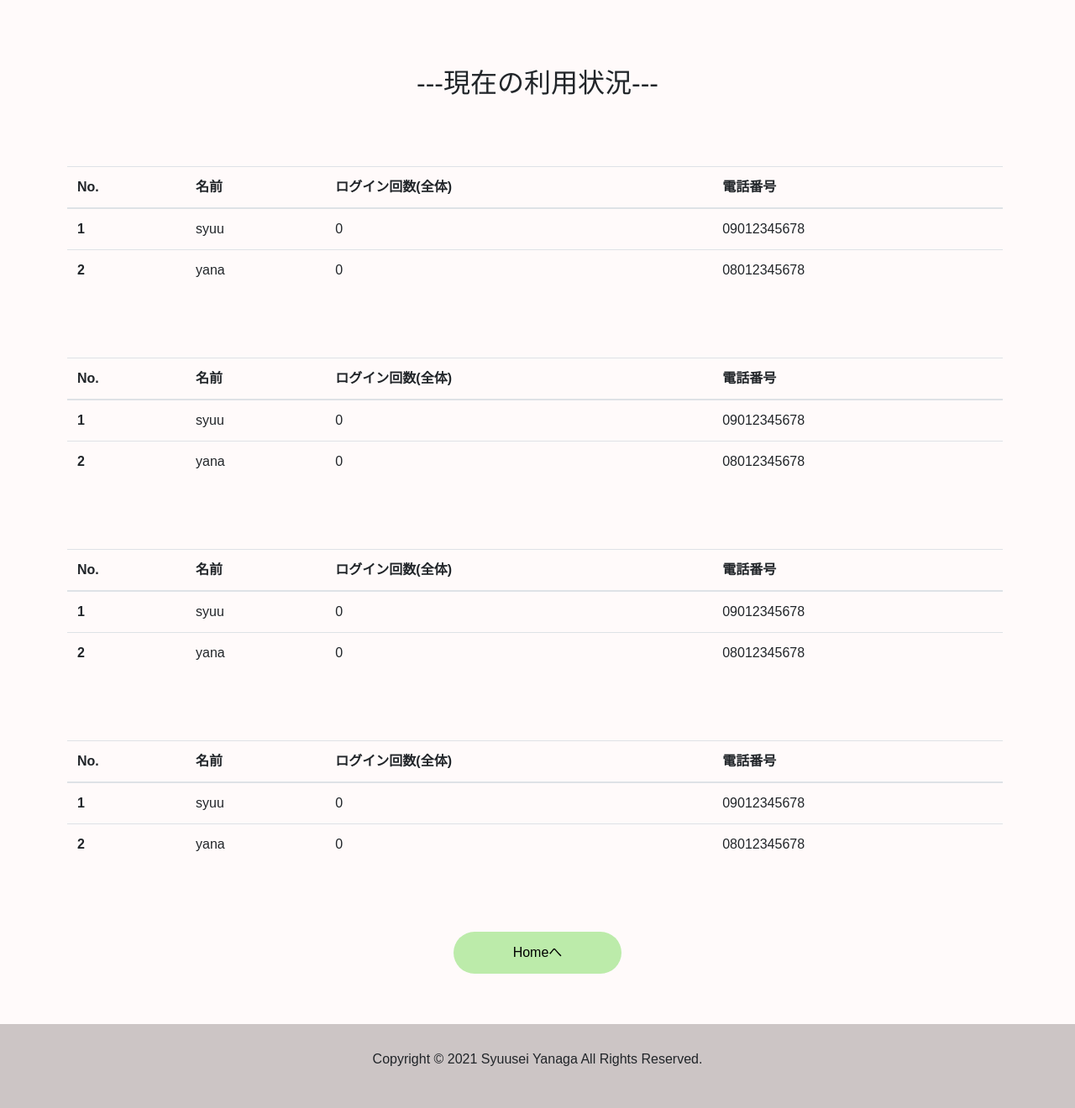
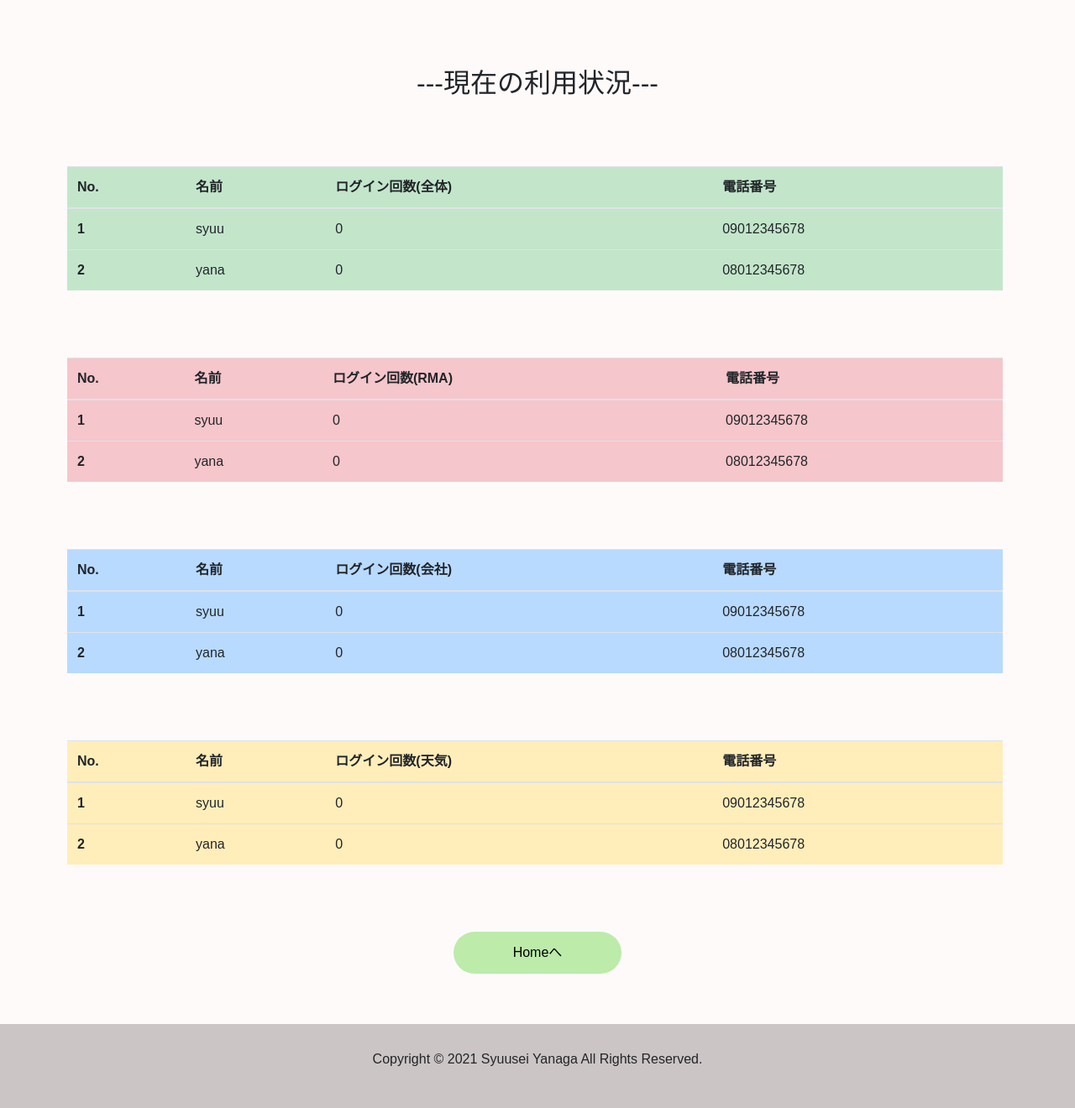
Before and after one commit to syuuyana/my_story, a Flask app: page /management in a window 1280 px wide. Shown: the part 100-1420 px from the top of the page at 84% size. Run offline with Flask 2, Linux system fonts and the light colour scheme; data comes from the database, SQL or seed files in the repository; data that the repository does not hold is empty; some libraries are stand-ins or nearby versions.

Commit message:
管理画面のフロント、機能強化

```diff
--- a/src/app/app.py
+++ b/src/app/app.py
@@ -60,7 +60,10 @@ def top():
 @app.route('/login/', methods=['GET', 'POST'])
 def login():
     msg = ""
-    times_now = 0  # ログイン回数格納
+    times_now = 0  # 全体のログイン回数格納
+    times_ref = 0  # ログイン回数格納(RMA)
+    times_pri = 0  # ログイン回数格納(プライオール)
+    times_wea = 0  # ログイン回数格納(天気)
 
     # ログイン情報は安全か、フォームに情報は記入されているか(情報入力後)
     if request.method == 'POST' \
@@ -78,17 +81,47 @@ def login():
                         (email, password,))  # メールアドレスとパスワードは一致しているか、過去に登録したことがあるか
         account = cursor.fetchone()  # 実際にrecord取得(一件ずつ)してタプル化
 
-        # ログイン回数更新
-        times_now = account[5]
-        times_now += 1
-        cursor.execute("UPDATE Profiles set times=%s where email=%s AND password=%s", (times_now, email, password,))
-        cnx.commit()
-
         # 本人確認が正しいときの処理
         if account:
             app.permanent_session_lifetime = timedelta(minutes=3)  # 3分ログイン状態保持
             session.permanent = True # 仮にブラウザを閉じても状態保持
             session.modified = True # session変更をブラウザに登録しない
+
+            # 全体のログイン回数更新
+            times_now = account[5]
+            times_now += 1
+            cnx = cdb()
+            cursor = cnx.cursor(buffered=True)  # 一件ずつデータを取る仕組みの構築
+            cursor.execute("UPDATE Profiles set times=%s where email=%s AND password=%s", (times_now, email, password,))
+            cnx.commit()
+
+            # ログイン回数更新(RMA)
+            if session['contents'] == 'refrigerator':
+                times_ref = account[6]
+                times_ref += 1
+                cnx = cdb()
+                cursor = cnx.cursor(buffered=True)  # 一件ずつデータを取る仕組みの構築
+                cursor.execute("UPDATE Profiles set times_ref=%s where email=%s AND password=%s", (times_ref, email, password,))
+                cnx.commit()
+
+            # ログイン回数更新(プライオール)
+            if session['contents'] == 'company':
+                times_pri = account[7]
+                times_pri += 1
+                cnx = cdb()
+                cursor = cnx.cursor(buffered=True)  # 一件ずつデータを取る仕組みの構築
+                cursor.execute("UPDATE Profiles set times_pri=%s where email=%s AND password=%s", (times_pri, email, password,))
+                cnx.commit()
+
+            # ログイン回数更新(天気)
+            if session['contents'] == 'weather':
+                times_wea = account[8]
+                times_wea += 1
+                cnx = cdb()
+                cursor = cnx.cursor(buffered=True)  # 一件ずつデータを取る仕組みの構築
+                cursor.execute("UPDATE Profiles set times_wea=%s where email=%s AND password=%s", (times_wea, email, password,))
+                cnx.commit()
+
             return redirect('/if_contents')  # どの紹介ページを選択したかで表示変更
         else:
             msg = 'incorrect username or password'  # エラー表示
@@ -117,7 +150,7 @@ def login():
 def login_management():
 
     msg = ""
-    times_now = 0  # ログイン回数格納
+    times_now = 0  # ログイン回数格納(全体)
 
     # ログイン情報は安全か、フォームに情報は記入されているか(情報入力後)
     if request.method == 'POST' \
@@ -133,7 +166,7 @@ def login_management():
         # セキュリティコードを確認
         if security != SECURE:
             msg = 'security code is incorrect !'  # エラー表示
-            return render_template("login.html", msg=msg)  # 再度ログイン
+            return render_template("login_management.html", msg=msg)  # 再度ログイン
 
         # ログイン情報は、データベースの情報と一致するか確認
         cnx = cdb()
@@ -148,7 +181,7 @@ def login_management():
             session.permanent = True # 仮にブラウザを閉じても状態保持
             session.modified = True # session変更をブラウザに登録しない
 
-            # ログイン回数更新
+            # ログイン回数更新(全体)
             times_now = account[5]
             times_now += 1
             cursor.execute("UPDATE Profiles set times=%s where email=%s AND password=%s", (times_now, email, password,))
@@ -213,9 +246,11 @@ def register():
                         (email, password, tel, name))
             account_new = cursor.fetchone()
 
-            app.permanent_session_lifetime = timedelta(minutes=3)
-            session.permanent = True
-            session.modified = True # session変更をブラウザに登録しない
+            # ログイン時と同様
+            if account_new:
+                app.permanent_session_lifetime = timedelta(minutes=3)
+                session.permanent = True
+                session.modified = True # session変更をブラウザに登録しない
 
             return redirect('/if_contents')  # 押されたボタンに対して画面変える
     else: # まだ登録を済ませていない(登録前)
@@ -257,6 +292,7 @@ def weather():
     json_data2 = requests.get(url).json()
     rain = json_data2[0]['timeSeries'][1]['areas'][1]['pops'][0]
 
+    # 天気情報を表示
     return render_template("weather.html", weather=weather, max_temp=max_temp, min_temp=min_temp,
             rain=rain, date_info=date_info)
 
@@ -271,6 +307,7 @@ def management():
     alldata = cursor.execute('SELECT * FROM Profiles')
     alldata = cursor.fetchall()
 
+    # データベースの情報を表示
     return render_template("management.html", alldata=alldata)
 
 
--- a/src/app/templates/company.html
+++ b/src/app/templates/company.html
@@ -17,7 +17,7 @@
                 <div class="col-md-6 offset-md-3"> <!-- 横幅は3:6:3で調節 -->
 
                     <!-- YouTube -->
-                    <iframe width="560" height="315" src="https://www.youtube.com/embed/HrvaL6Kz4Eg"
+                    <iframe width="560" height="315" src="https://www.youtube.com/embed/Vsk9ZvLwY_8"
                             title="YouTube video player" frameborder="0"
                             allow="accelerometer; autoplay; clipboard-write; encrypted-media; gyroscope; picture-in-picture"
                             allowfullscreen>
--- a/src/app/templates/management.html
+++ b/src/app/templates/management.html
@@ -15,85 +15,85 @@
     <table class="table">
         <thead>
             <tr>
-                <th scope="col">No.</th>
-                <th scope="col">名前</th>
-                <th scope="col">ログイン回数(全体)</th>
-                <th scope="col">電話番号</th>
+                <th class="table-success" scope="col">No.</th>
+                <th class="table-success" scope="col">名前</th>
+                <th class="table-success" scope="col">ログイン回数(全体)</th>
+                <th class="table-success" scope="col">電話番号</th>
             </tr>
         </thead>
         <tbody>
         {% for data in alldata %}
             <tr>
-                <th scope="row">{{ data[0] }}</th>
-                <td>{{ data[4] }}</td>
-                <td>{{ data[5] }}</td>
-                <td>{{ data[3] }}</td>
+                <th class="table-success" scope="row">{{ data[0] }}</th>
+                <td class="table-success">{{ data[4] }}</td>
+                <td class="table-success">{{ data[5] }}</td>
+                <td class="table-success">{{ data[3] }}</td>
             </tr>
         {% endfor %}
         </tbody>
     </table>
 
-    <!-- 全体のログイン回数 -->
+    <!-- RMAのログイン回数 -->
     <table class="table">
         <thead>
             <tr>
-                <th scope="col">No.</th>
-                <th scope="col">名前</th>
-                <th scope="col">ログイン回数(全体)</th>
-                <th scope="col">電話番号</th>
+                <th class="table-danger" scope="col">No.</th>
+                <th class="table-danger" scope="col">名前</th>
+                <th class="table-danger" scope="col">ログイン回数(RMA)</th>
+                <th class="table-danger" scope="col">電話番号</th>
             </tr>
         </thead>
         <tbody>
         {% for data in alldata %}
             <tr>
-                <th scope="row">{{ data[0] }}</th>
-                <td>{{ data[4] }}</td>
-                <td>{{ data[5] }}</td>
-                <td>{{ data[3] }}</td>
+                <th class="table-danger" scope="row">{{ data[0] }}</th>
+                <td class="table-danger">{{ data[4] }}</td>
+                <td class="table-danger">{{ data[6] }}</td>
+                <td class="table-danger">{{ data[3] }}</td>
             </tr>
         {% endfor %}
         </tbody>
     </table>
 
-    <!-- 全体のログイン回数 -->
+    <!-- プライオールのログイン回数 -->
     <table class="table">
         <thead>
             <tr>
-                <th scope="col">No.</th>
-                <th scope="col">名前</th>
-                <th scope="col">ログイン回数(全体)</th>
-                <th scope="col">電話番号</th>
+                <th class="table-primary" scope="col">No.</th>
+                <th class="table-primary" scope="col">名前</th>
+                <th class="table-primary" scope="col">ログイン回数(会社)</th>
+                <th class="table-primary" scope="col">電話番号</th>
             </tr>
         </thead>
         <tbody>
         {% for data in alldata %}
             <tr>
-                <th scope="row">{{ data[0] }}</th>
-                <td>{{ data[4] }}</td>
-                <td>{{ data[5] }}</td>
-                <td>{{ data[3] }}</td>
+                <th class="table-primary" scope="row">{{ data[0] }}</th>
+                <td class="table-primary">{{ data[4] }}</td>
+                <td class="table-primary">{{ data[7] }}</td>
+                <td class="table-primary">{{ data[3] }}</td>
             </tr>
         {% endfor %}
         </tbody>
     </table>
 
-    <!-- 全体のログイン回数 -->
+    <!-- 天気アプリのログイン回数 -->
     <table class="table">
         <thead>
             <tr>
-                <th scope="col">No.</th>
-                <th scope="col">名前</th>
-                <th scope="col">ログイン回数(全体)</th>
-                <th scope="col">電話番号</th>
+                <th class="table-warning" scope="col">No.</th>
+                <th class="table-warning" scope="col">名前</th>
+                <th class="table-warning" scope="col">ログイン回数(天気)</th>
+                <th class="table-warning" scope="col">電話番号</th>
             </tr>
         </thead>
         <tbody>
         {% for data in alldata %}
             <tr>
-                <th scope="row">{{ data[0] }}</th>
-                <td>{{ data[4] }}</td>
-                <td>{{ data[5] }}</td>
-                <td>{{ data[3] }}</td>
+                <th class="table-warning" scope="row">{{ data[0] }}</th>
+                <td class="table-warning">{{ data[4] }}</td>
+                <td class="table-warning">{{ data[8] }}</td>
+                <td class="table-warning">{{ data[3] }}</td>
             </tr>
         {% endfor %}
         </tbody>
```
